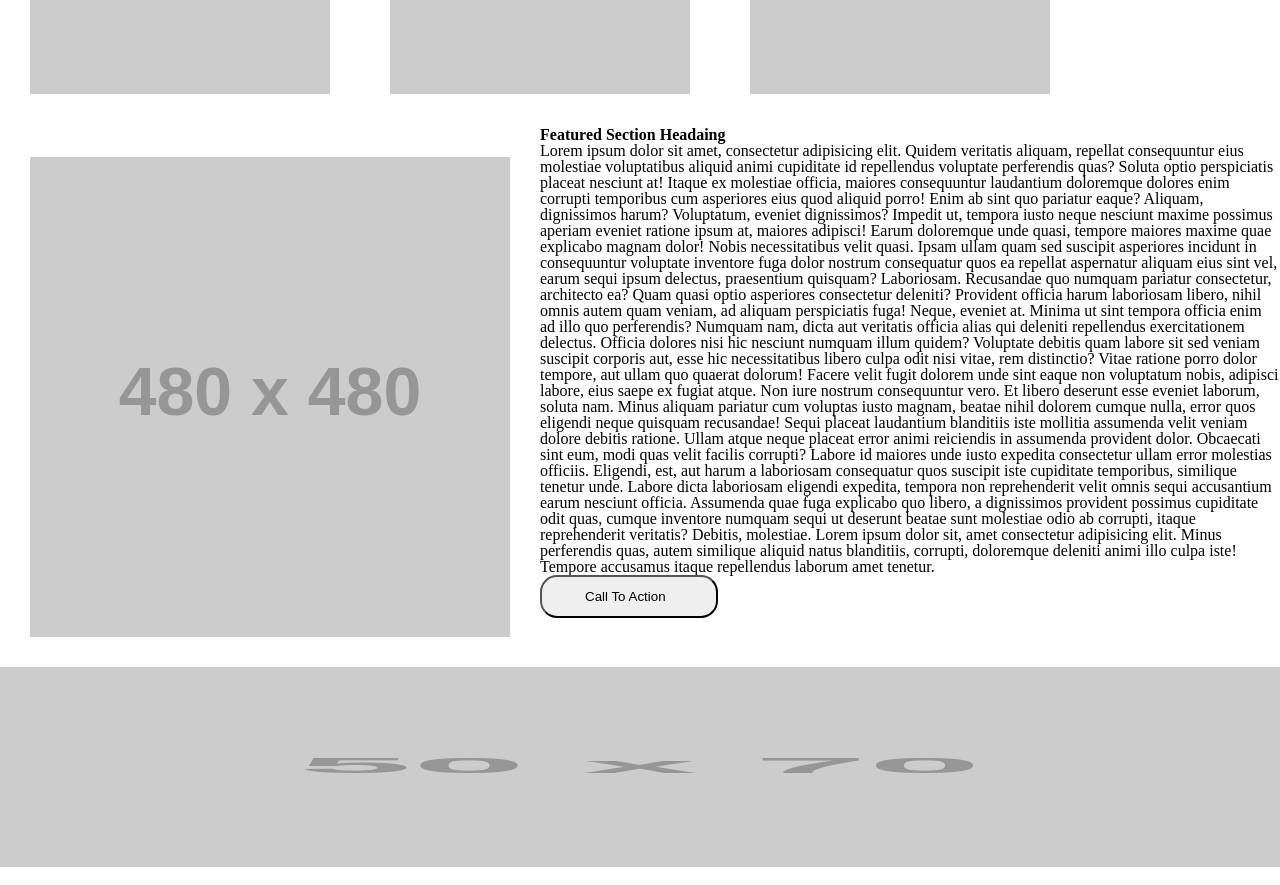
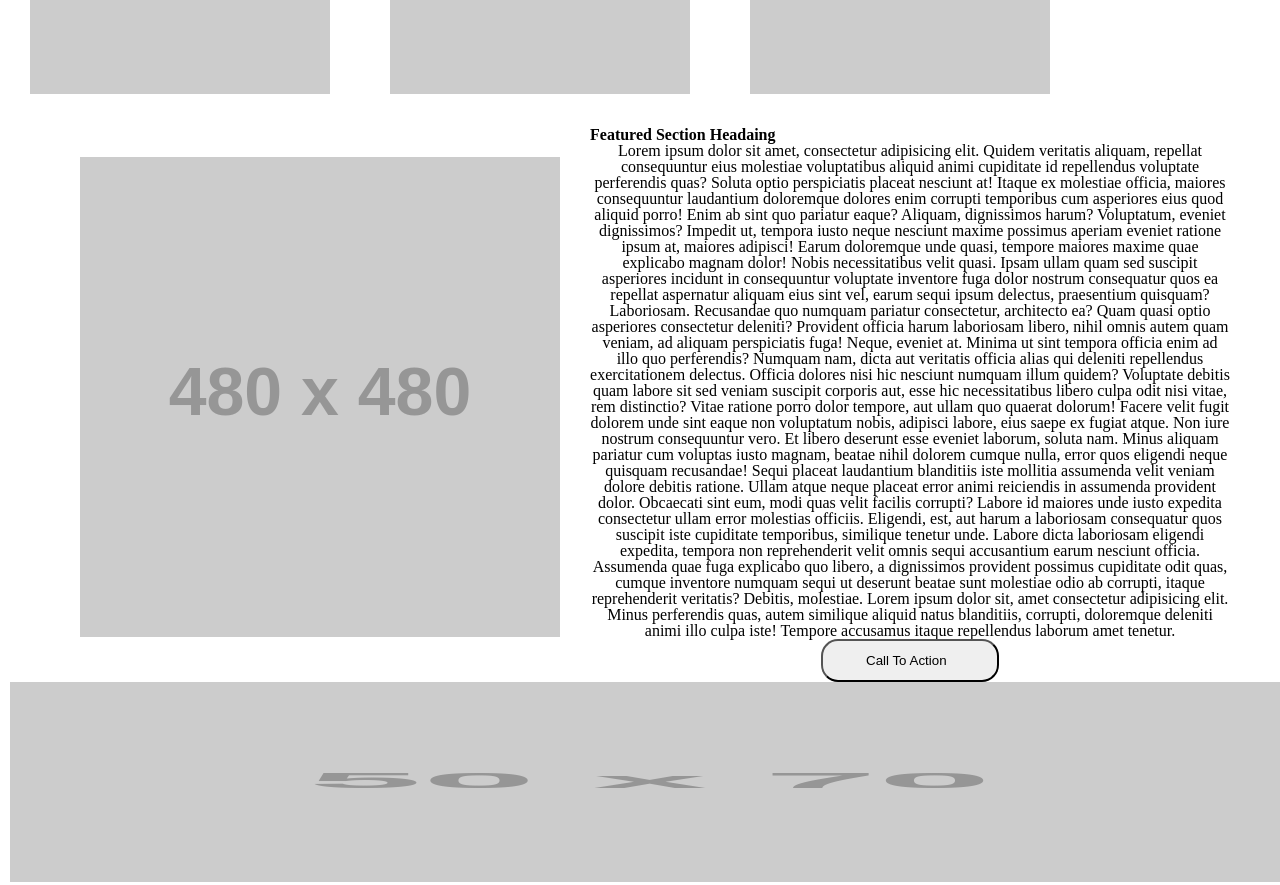
Before and after one commit to AbdallahAlkhatatbeh/wirefame-exercise, a plain HTML site: page index.html in a window 1280 px wide. Shown: the part 840-1725 px from the top of the page. Drawn offline with Linux system fonts and the light colour scheme; placeholder pictures from the web are drawn by us.

Commit message:
new edite

```diff
--- a/css/reset.css
+++ b/css/reset.css
@@ -46,3 +46,6 @@ table {
 	border-collapse: collapse;
 	border-spacing: 0;
 }
+.img{
+	text-align: center;
+}
--- a/css/style.css
+++ b/css/style.css
@@ -6,6 +6,9 @@ li{
 }
 #first{
     float:left;
+    margin-left: 400px;
+    /* margin-right: px; */
+
 }
 #img3{
     margin: 5px;
@@ -25,6 +28,8 @@ h1{
 }
 .par{
  float: left;
+ margin-left: 50px;
+ margin-right: 50px;
 }
 h3{
     float: left;
@@ -45,4 +50,9 @@ h6{
 #lastimg{
     width: 100%;
     height: 200px;
+    margin-left: 10px;
+    margin-right: 10px;
 }
+body{
+    text-align: center;
+}
```
